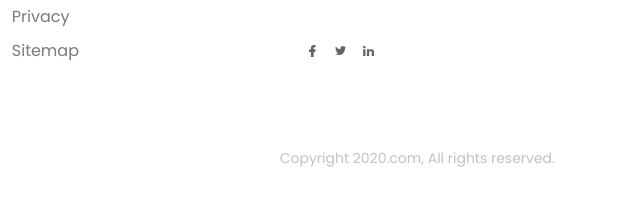
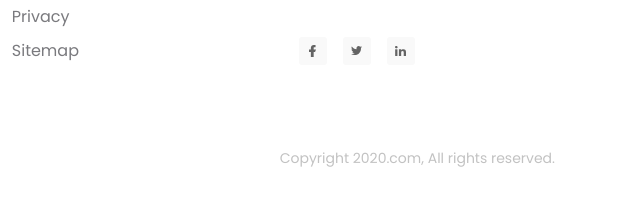
Before and after one commit to dungletien/f8-htmlcss-01, a plain HTML site: page index.html in a window 1280 px wide. Shown: the part 4224-4431 px from the top of the page, 640-1280 px from the left. Drawn offline with Linux system fonts and the light colour scheme.

Commit message:
Fix bug social

```diff
--- a/assets/css/styles.css
+++ b/assets/css/styles.css
@@ -602,6 +602,11 @@ a {
     width: 28px;
     height: 28px;
     border-radius: 3px;
+    background-color: #f9f9f9;
+}
+
+.footer .social a+a {
+    margin-left: 16px;
 }
 
 .footer .social a:hover {
```
